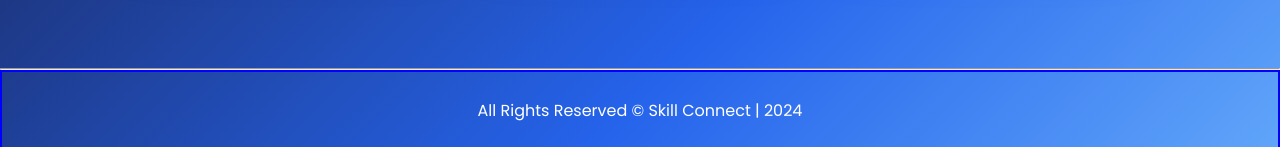
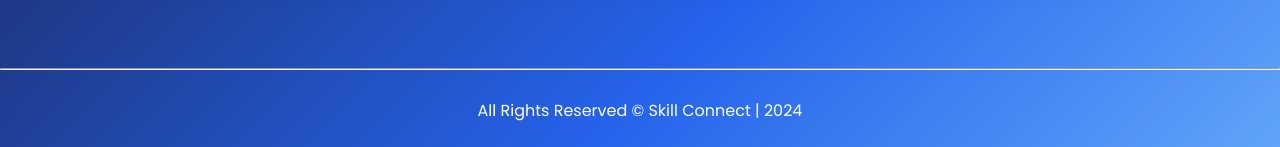
Before and after one commit to SurajSG23/landing-page-SC, a React (Vite) app: page / in a window 1280 px wide. Shown: the part 650-797 px from the top of the page. Built offline with nearby package versions, Linux system fonts and the light colour scheme.

Commit message:
Update Footer.jsx

```diff
--- a/src/Components/Footer.jsx
+++ b/src/Components/Footer.jsx
@@ -14,7 +14,6 @@ const MainContainer = styled.div`
   margin-top: auto;
   width: 100%;
   height: 10vh;
-  border: 2px solid blue;
   display: flex;
   align-items: center;
   justify-content: center;
```
